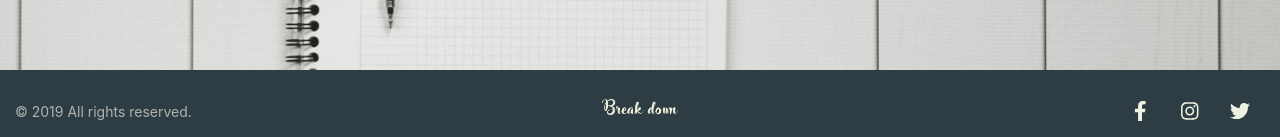
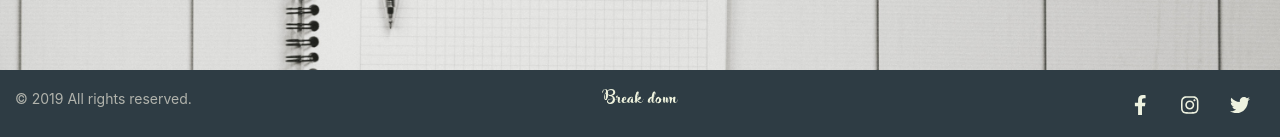
Before and after one commit to motasimfoad/Breakdown, a React (Create React App) app: page / in a window 1280 px wide. Shown: the part 838-975 px from the top of the page. Built offline with nearby package versions, Linux system fonts and the light colour scheme.

Commit message:
Again minor fixes in footer

```diff
--- a/src/pages/main/main.css
+++ b/src/pages/main/main.css
@@ -67,20 +67,20 @@ div a:hover{
     background-color: #2e3c44;
     font-size: 1em;
     height:5em;
-    padding-top:2.5%;
+    padding-top:1.5%;
     color: #b1b3ac;
 
 }
 .fl{
     background-color: #2e3c44;
     height:5em;
-    padding-top: 2%;
+    padding-top: 1.2%;
     text-align: center;
 }
 .socialicon{
     background-color: #2e3c44;
     height:5em;
-    padding-top:1%;
+    padding-top:.5%;
     color: #ffffff;
 }
 ul{
```
